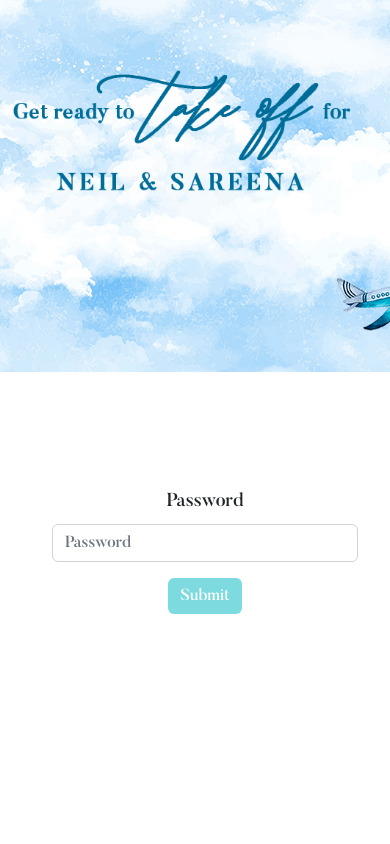
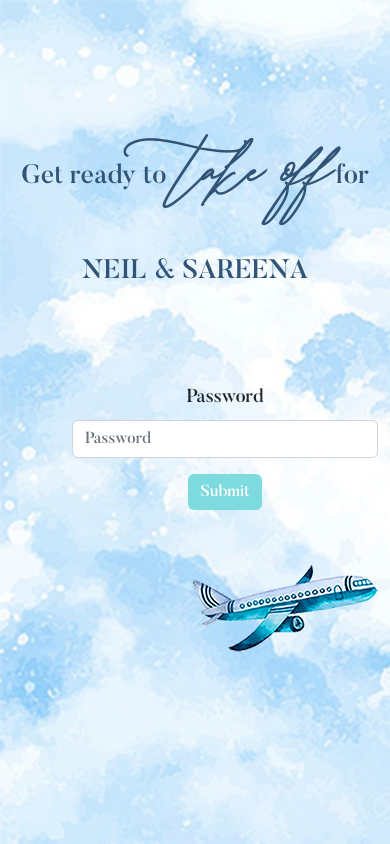
Before and after one commit to GeoffreyGichaga/saneerwedding, a React (Create React App) app: page / in a window 390 px wide. Built offline with nearby package versions, Linux system fonts and the light colour scheme; a web font is replaced by a local one.

Commit message:
edit password titles

```diff
--- a/src/Pages/Password.js
+++ b/src/Pages/Password.js
@@ -8,6 +8,10 @@ import Alert from 'react-bootstrap/Alert'
 
 import PasswordAlert from '../Components/PasswordAlert';
 import Button from 'react-bootstrap/Button'
+
+import plane from '../Assets/plane.png'
+
+
 
 
 const Password = () => {
@@ -36,8 +40,19 @@ const Password = () => {
 
   return (
     <Container fluid className='login'>
-        <Row className='row1 mt-5 ms-5'>
-            <PasswordAlert status={showAlert}/>
+        <PasswordAlert status={showAlert}/>
+
+        <Row className='mt-5'>
+            <Col className='mt-5'>
+                <h1 className='password-title mt-5'>Get ready to <span className='take-off '> take off</span> for </h1>
+            </Col>
+        </Row>
+        <Row>
+            <Col>
+                <h1 className='password-name mt-5'>NEIL & SAREENA </h1>
+            </Col>
+        </Row>
+        <Row className='row1 mt-5 ms-5 d-flex justify-content-center'>
             <Col className='col1' sm={12} md={6} lg={3}>
                 <Form className='form1 mt-4'>
                     {/* <Form.Group className="mb-3 pt-3" controlId="formBasicPassword">
@@ -63,6 +78,12 @@ const Password = () => {
 
             </Col>
         </Row>
+
+        <Row>
+            <Col className='d-flex justify-content-end' lg={10}>
+                    <img className='plane' src={plane} alt='plane'/>
+            </Col>
+        </Row>
     </Container>
   )
 }
--- a/src/Styling/Home.css
+++ b/src/Styling/Home.css
@@ -503,9 +503,8 @@ font-family: 'Parisienne', cursive;
 
 }
 .question{
-    color: #305376;
-    font-family: "Butler-m";
-    font-size: 14pt;
+
+
 
 
 
@@ -522,29 +521,51 @@ font-family: 'Parisienne', cursive;
 
 /* Passwordm page */
 
+.take-off {
+    font-family: "JohnDavid";
+    font-weight: bolder;
+    font-size: 54pt;
+
+
+}
+
+.password-title {
+    color: #305376;
+    font-family: "Butler-m";
+    font-size: 30pt;
+
+}
+
+.password-name{
+    color: #305376;
+    font-family: "Butler-m";
+    font-size: 25pt;
+
+}
+
 .login{
-    background-image: url("../Assets/passwordback.png");
+    background-image: url("../Assets/passwordback.jpeg");
     background-repeat: no-repeat;
     background-size: cover;
-    content: "";
+    /* content: "";
     top: 0;
     left: 0;
-    width: 100%;
+    /* width: 100%; */
     height: 100%;
     position: absolute;
 }
 
 .row1{
 
-    position: relative;
+    /* position: relative; */
 }
 
 
 
 .col1{
-    position: absolute;
+    /* position: absolute;
     top: 25rem;
-    left: 30rem;
+    left: 30rem; */
 
 
 }
@@ -563,13 +584,19 @@ font-family: 'Parisienne', cursive;
     border: none;
 }
 
+
+
+
+
+/* Responsiveness */
+
 @media (max-width: 480px) {
     .login{
-        background-image: url("../Assets/passwordback.png");
+        /* background-image: url("../Assets/passwordback.png"); */
         /* background-repeat: repeat-y; */
-        background-size: 43rem;
+        /* background-size: 43rem; */
         /* background-position-y: 0%; */
-        background-position-x: 50%;
+        /* background-position-x: 50%; */
         /* content: ""; */
         /* top: 0;
         left: 0; */
@@ -593,12 +620,41 @@ font-family: 'Parisienne', cursive;
         /* position: absolute;
         top: 25rem;
         left: 30rem; */
-        margin-left: -500px;
-        margin-top: -500px;
+        /* margin-left: -500px;
+        margin-top: -500px; */
 
 
 
 
     }
 
+
+
+    .plane{
+        margin-top: 15%;
+    }
+
+
+
+    .take-off {
+        font-family: "JohnDavid";
+        font-weight: bolder;
+        font-size: 35pt;
+
+
+    }
+
+    .password-title {
+        color: #305376;
+        font-family: "Butler-m";
+        font-size: 20pt;
+
+    }
+
+    .password-name{
+        color: #305376;
+        font-family: "Butler-m";
+        font-size: 20pt;
+
+    }
 }
```
Also changed, not shown: src/Assets/passwordback.jpeg (added), src/Assets/plane.png (added).
